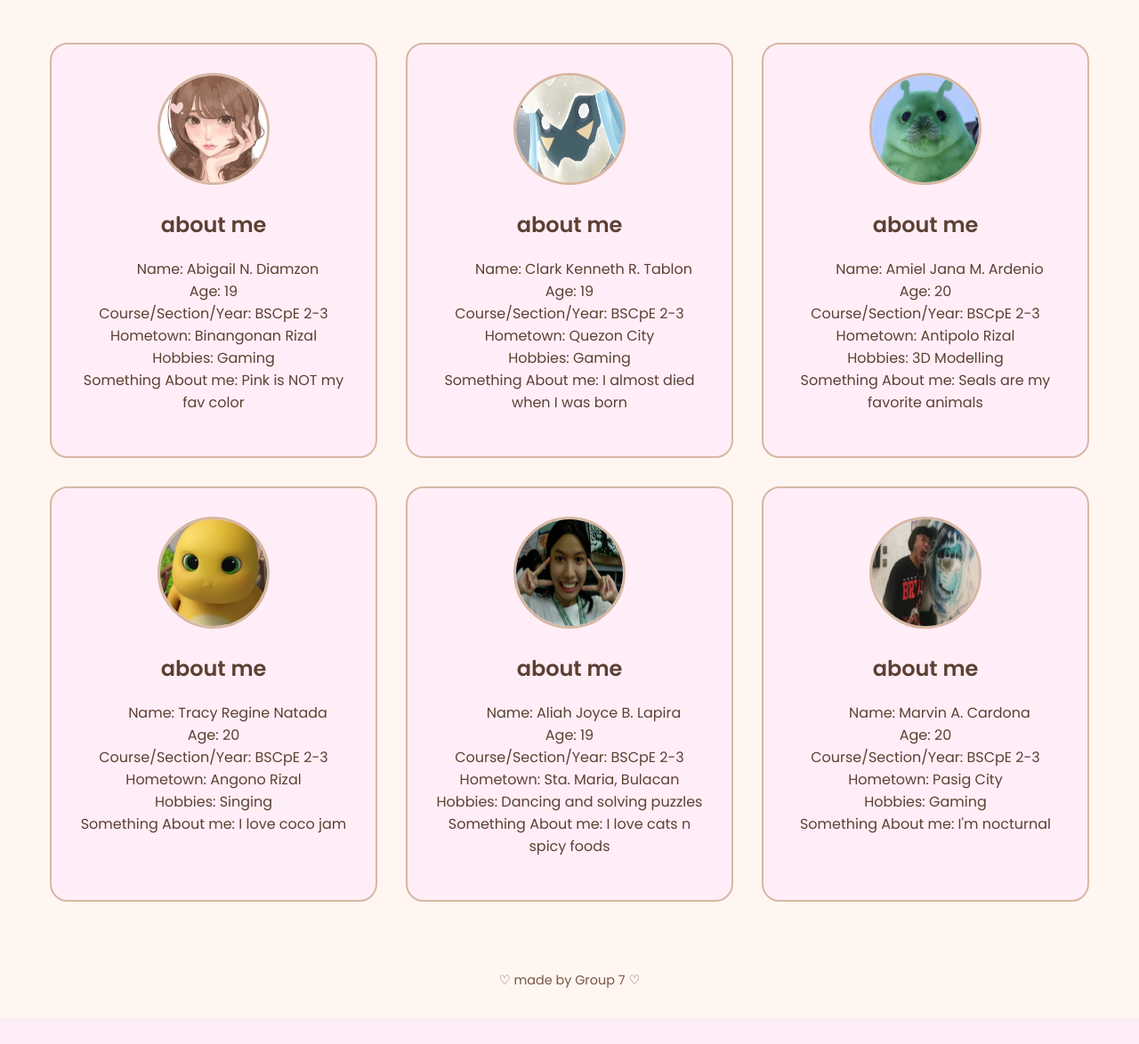
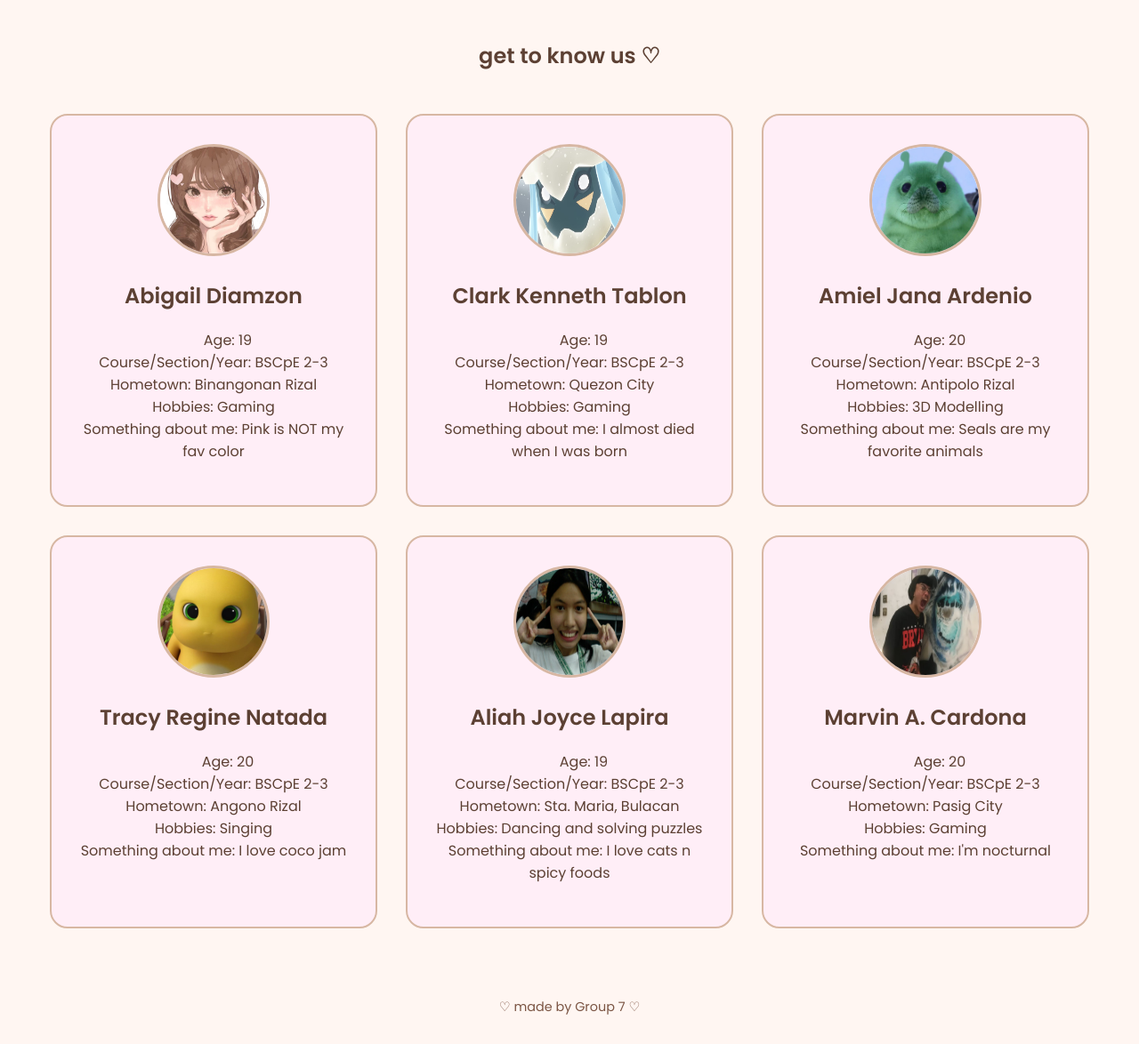
Before and after one commit to clarkentabz-art/Group7_DSA, a Flask app: page /profile in a window 1280 px wide. Shown: the part 81-1255 px from the top of the page at 89% size. Before the commit the page ends 1192 px from the top, so only its background shows below. Run offline with Flask 3, Linux system fonts and the light colour scheme.

Commit message:
Refactor profile section with updated content

```diff
--- a/templates/profile.html
+++ b/templates/profile.html
@@ -2,83 +2,79 @@
 {% block title %}Profile{% endblock %}
 
 {% block content %}
+<br>
+<h2> get to know us ♡ </h2>
 <section class="profile-section">
     <div class="profile-card" style="text-align: center;">
         <img src="{{ url_for('static', filename='images/abigail.jpg') }}" alt="Profile" class="profile-img">
-        <h2>about me</h2>
+        <h2>Abigail Diamzon</h2>
         <p style="text-indent: 2em;">
-            Name: Abigail N. Diamzon<br>
             Age: 19<br>
             Course/Section/Year: BSCpE 2-3<br>
             Hometown: Binangonan Rizal<br>
             Hobbies: Gaming<br>
-            Something About me: Pink is NOT my fav color
+            Something about me: Pink is NOT my fav color
         </p>
     </div>
 
     <div class="profile-card" style="text-align: center;">
         <img src="{{ url_for('static', filename='images/clark.jpg') }}" alt="Profile" class="profile-img">
-        <h2>about me</h2>
+        <h2>Clark Kenneth Tablon</h2>
         <p style="text-indent: 2em;">
-            Name: Clark Kenneth R. Tablon<br>
             Age: 19<br>
             Course/Section/Year: BSCpE 2-3<br>
             Hometown: Quezon City<br>
             Hobbies: Gaming<br>
-            Something About me: I almost died when I was born
+            Something about me: I almost died when I was born
         </p>
     </div>
 
     <div class="profile-card" style="text-align: center;">
         <img src="{{ url_for('static', filename='images/amiel.jpg') }}" alt="Profile" class="profile-img">
-        <h2>about me</h2>
+        <h2>Amiel Jana Ardenio</h2>
         <p style="text-indent: 2em;">
-            Name: Amiel Jana M. Ardenio<br>
             Age: 20<br>
             Course/Section/Year: BSCpE 2-3<br>
             Hometown: Antipolo Rizal<br>
             Hobbies: 3D Modelling<br>
-            Something About me: Seals are my favorite animals
+            Something about me: Seals are my favorite animals
         </p>
     </div>
 
     <div class="profile-card" style="text-align: center;">
         <img src="{{ url_for('static', filename='images/tracy.jpg') }}" alt="Profile" class="profile-img">
-        <h2>about me</h2>
+        <h2>Tracy Regine Natada</h2>
         <p style="text-indent: 2em;">
-            Name: Tracy Regine Natada<br>
             Age: 20<br>
             Course/Section/Year: BSCpE 2-3<br>
             Hometown: Angono Rizal<br>
             Hobbies: Singing<br>
-            Something About me: I love coco jam<br>
+            Something about me: I love coco jam<br>
             <br>
         </p>
     </div>
 
         <div class="profile-card" style="text-align: center;">
         <img src="{{ url_for('static', filename='images/aliah.jpg') }}" alt="Profile" class="profile-img">
-        <h2>about me</h2>
+        <h2>Aliah Joyce Lapira</h2>
         <p style="text-indent: 2em;">
-            Name: Aliah Joyce B. Lapira<br>
             Age: 19<br>
             Course/Section/Year: BSCpE 2-3<br>
             Hometown: Sta. Maria, Bulacan<br>
             Hobbies: Dancing and solving puzzles<br>
-            Something About me: I love cats n spicy foods
+            Something about me: I love cats n spicy foods
 
     </div>
 
         <div class="profile-card" style="text-align: center;">
         <img src="{{ url_for('static', filename='images/marvin.jpg') }}" alt="Profile" class="profile-img">
-        <h2>about me</h2>
+        <h2>Marvin A. Cardona</h2>
         <p style="text-indent: 2em;">
-            Name: Marvin A. Cardona<br>
             Age: 20<br>
             Course/Section/Year: BSCpE 2-3<br>
             Hometown: Pasig City<br>
             Hobbies: Gaming<br>
-            Something About me: I'm nocturnal<br>
+            Something about me: I'm nocturnal<br>
             <br>
         </p>
     </div>
```
